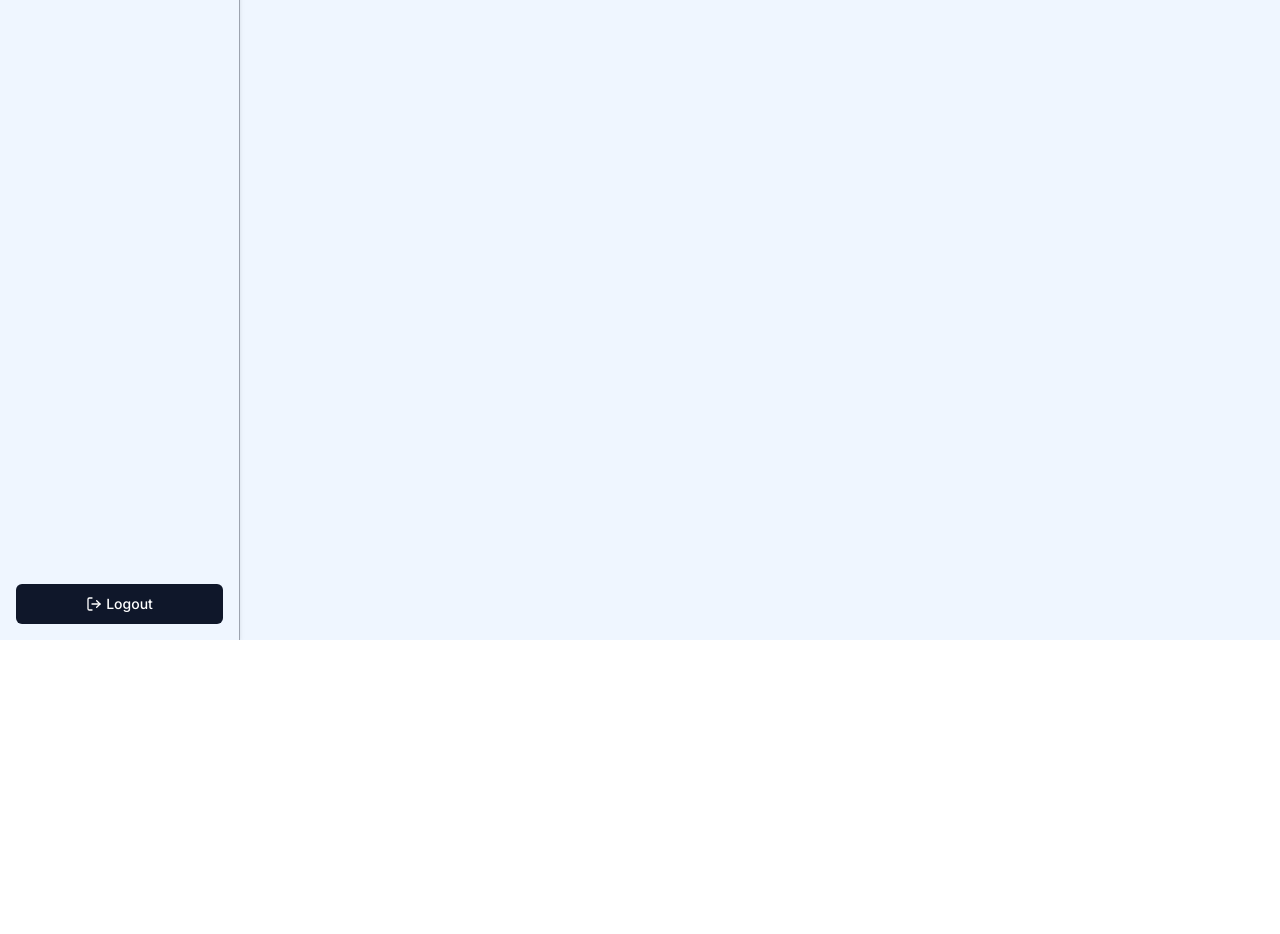
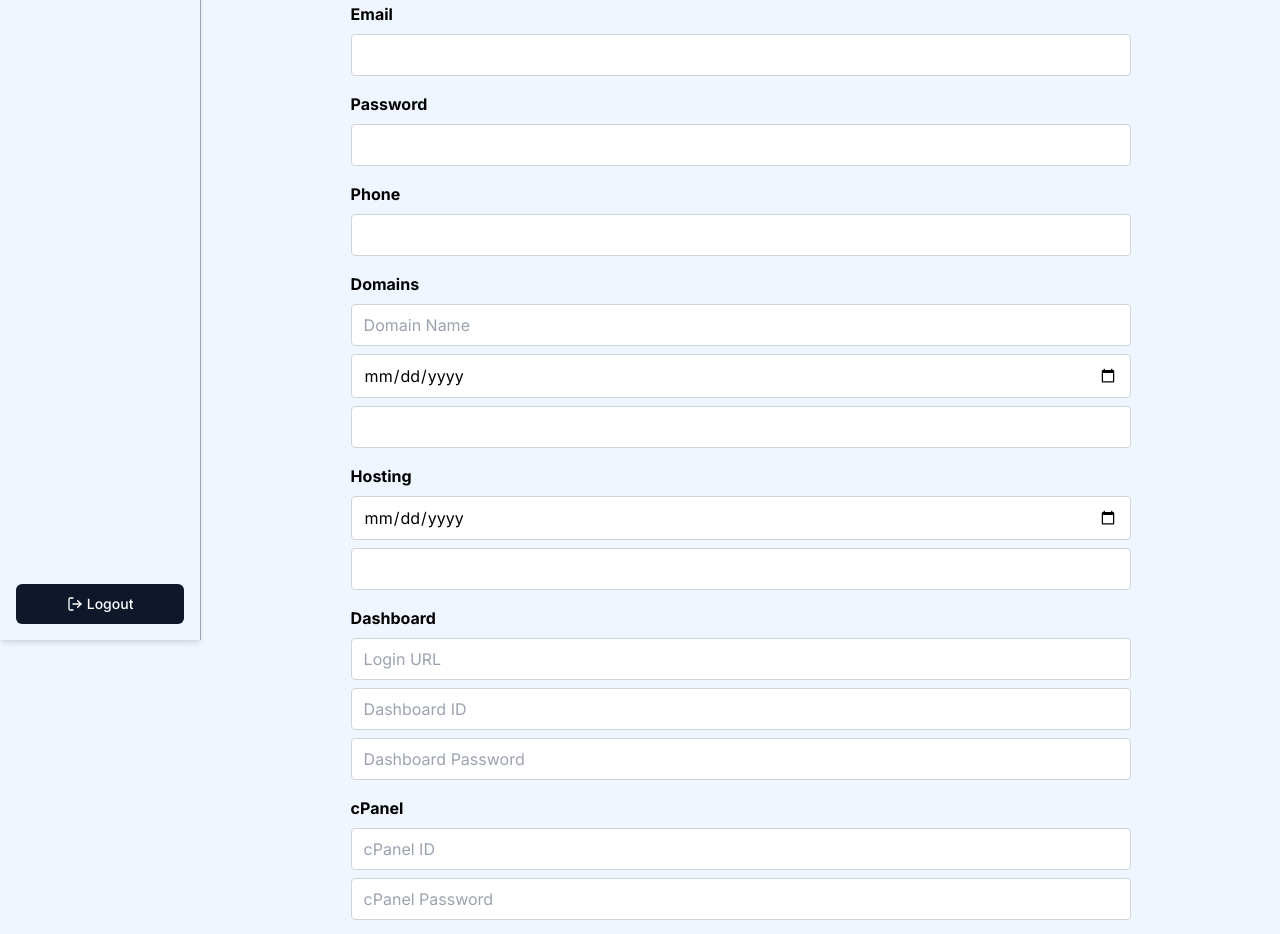
Before and after one commit to riteshk-007/ControlPanelX, a Next.js app: page /admin-dashboard/create-user in a window 1280 px wide. Shown: the part 160-1094 px from the top of the page. Before the commit the page ends 800 px from the top, so only its background shows below. Built offline with nearby package versions, Linux system fonts and the light colour scheme; no server answers.

Commit message:
feat: Add "Create User" page to Admin Dashboard

```diff
--- a/app/(pages)/admin-dashboard/create-user/page.js
+++ b/app/(pages)/admin-dashboard/create-user/page.js
@@ -1,7 +1,16 @@
-import React from "react";
+import CreateUserform from "@/app/components/CreateUserform";
+import { User } from "lucide-react";
 
 const CreateUser = () => {
-  return <div></div>;
+  return (
+    <div className="w-full flex-col flex p-5">
+      <h1 className="text-2xl font-bold mb-5 flex gap-2 items-center ">
+        <User />
+        Create User
+      </h1>
+      <CreateUserform />
+    </div>
+  );
 };
 
 export default CreateUser;
--- /dev/null
+++ b/app/components/CreateUserform.jsx
@@ -0,0 +1,255 @@
+"use client";
+import { useForm, useWatch } from "react-hook-form";
+
+const CreateUserform = () => {
+  const {
+    register,
+    handleSubmit,
+    formState: { errors },
+    control,
+  } = useForm();
+
+  const watchedFields = useWatch({
+    control,
+    name: ["domains", "hosting", "dashboard", "cpanel"],
+  });
+
+  const onSubmit = (data) => {
+    console.log(data);
+  };
+  return (
+    <form onSubmit={handleSubmit(onSubmit)} className=" mx-auto">
+      <div className="mb-4">
+        <label htmlFor="name" className="block font-bold mb-2">
+          Name
+        </label>
+        <input
+          type="text"
+          id="name"
+          className="w-full px-3 py-2 border border-gray-300 rounded"
+          {...register("name", { required: "Name is required" })}
+        />
+        {errors.name && <p className="text-red-500">{errors.name.message}</p>}
+      </div>
+
+      <div className="mb-4">
+        <label htmlFor="email" className="block font-bold mb-2">
+          Email
+        </label>
+        <input
+          type="email"
+          id="email"
+          className="w-full px-3 py-2 border border-gray-300 rounded"
+          {...register("email", {
+            required: "Email is required",
+            pattern: {
+              value: /\S+@\S+\.\S+/,
+              message: "Invalid email address",
+            },
+          })}
+        />
+        {errors.email && <p className="text-red-500">{errors.email.message}</p>}
+      </div>
+
+      <div className="mb-4">
+        <label htmlFor="password" className="block font-bold mb-2">
+          Password
+        </label>
+        <input
+          type="password"
+          id="password"
+          className="w-full px-3 py-2 border border-gray-300 rounded"
+          {...register("password", { required: "Password is required" })}
+        />
+        {errors.password && (
+          <p className="text-red-500">{errors.password.message}</p>
+        )}
+      </div>
+
+      <div className="mb-4">
+        <label htmlFor="phone" className="block font-bold mb-2">
+          Phone
+        </label>
+        <input
+          type="tel"
+          id="phone"
+          className="w-full px-3 py-2 border border-gray-300 rounded"
+          {...register("phone", {
+            required: "Phone number is required",
+            pattern: {
+              value: /^\d{10}$/,
+              message: "Invalid phone number",
+            },
+          })}
+        />
+        {errors.phone && <p className="text-red-500">{errors.phone.message}</p>}
+      </div>
+
+      <div className="mb-4">
+        <label htmlFor="domains" className="block font-bold mb-2">
+          Domains
+        </label>
+        <div>
+          <input
+            type="text"
+            id="domains.0.name"
+            className="w-full px-3 py-2 border border-gray-300 rounded mb-2"
+            placeholder="Domain Name"
+            {...register("domains.0.name", {
+              required: watchedFields?.domains?.some((field) => !!field),
+            })}
+          />
+          {errors.domains?.[0]?.name && (
+            <p className="text-red-500">{errors.domains[0].name.message}</p>
+          )}
+          <input
+            type="date"
+            id="domains.0.purchasedAt"
+            className="w-full px-3 py-2 border border-gray-300 rounded mb-2"
+            {...register("domains.0.purchasedAt", {
+              required: watchedFields?.domains?.some((field) => !!field),
+            })}
+          />
+          {errors.domains?.[0]?.purchasedAt && (
+            <p className="text-red-500">
+              {errors.domains[0].purchasedAt.message}
+            </p>
+          )}
+          <input
+            type="number"
+            id="domains.0.price"
+            className="w-full px-3 py-2 border border-gray-300 rounded"
+            {...register("domains.0.price", {
+              required: watchedFields?.domains?.some((field) => !!field),
+            })}
+          />
+          {errors.domains?.[0]?.price && (
+            <p className="text-red-500">{errors.domains[0].price.message}</p>
+          )}
+        </div>
+      </div>
+
+      <div className="mb-4">
+        <label htmlFor="hosting" className="block font-bold mb-2">
+          Hosting
+        </label>
+        <div>
+          <input
+            type="date"
+            id="hosting.0.purchasedAt"
+            className="w-full px-3 py-2 border border-gray-300 rounded mb-2"
+            {...register("hosting.0.purchasedAt", {
+              required: watchedFields?.hosting?.some((field) => !!field),
+            })}
+          />
+          {errors.hosting?.[0]?.purchasedAt && (
+            <p className="text-red-500">
+              {errors.hosting[0].purchasedAt.message}
+            </p>
+          )}
+          <input
+            type="number"
+            id="hosting.0.price"
+            className="w-full px-3 py-2 border border-gray-300 rounded"
+            {...register("hosting.0.price", {
+              required: watchedFields?.hosting?.some((field) => !!field),
+            })}
+          />
+          {errors.hosting?.[0]?.price && (
+            <p className="text-red-500">{errors.hosting[0].price.message}</p>
+          )}
+        </div>
+      </div>
+
+      <div className="mb-4">
+        <label htmlFor="dashboard" className="block font-bold mb-2">
+          Dashboard
+        </label>
+        <div>
+          <input
+            type="text"
+            id="dashboard.0.loginUrl"
+            className="w-full px-3 py-2 border border-gray-300 rounded mb-2"
+            placeholder="Login URL"
+            {...register("dashboard.0.loginUrl", {
+              required: watchedFields?.dashboard?.some((field) => !!field),
+            })}
+          />
+          {errors.dashboard?.[0]?.loginUrl && (
+            <p className="text-red-500">
+              {errors.dashboard[0].loginUrl.message}
+            </p>
+          )}
+          <input
+            type="text"
+            id="dashboard.0.dashboardId"
+            className="w-full px-3 py-2 border border-gray-300 rounded mb-2"
+            placeholder="Dashboard ID"
+            {...register("dashboard.0.dashboardId", {
+              required: watchedFields?.dashboard?.some((field) => !!field),
+            })}
+          />
+          {errors.dashboard?.[0]?.dashboardId && (
+            <p className="text-red-500">
+              {errors.dashboard[0].dashboardId.message}
+            </p>
+          )}
+          <input
+            type="password"
+            id="dashboard.0.password"
+            className="w-full px-3 py-2 border border-gray-300 rounded"
+            placeholder="Dashboard Password"
+            {...register("dashboard.0.password", {
+              required: watchedFields?.dashboard?.some((field) => !!field),
+            })}
+          />
+          {errors.dashboard?.[0]?.password && (
+            <p className="text-red-500">
+              {errors.dashboard[0].password.message}
+            </p>
+          )}
+        </div>
+      </div>
+
+      <div className="mb-4">
+        <label htmlFor="cpanel" className="block font-bold mb-2">
+          cPanel
+        </label>
+        <div>
+          <input
+            type="text"
+            id="cpanel.0.cpanelId"
+            className="w-full px-3 py-2 border border-gray-300 rounded mb-2"
+            placeholder="cPanel ID"
+            {...register("cpanel.0.cpanelId", {
+              required: watchedFields?.cpanel?.some((field) => !!field),
+            })}
+          />
+          {errors.cpanel?.[0]?.cpanelId && (
+            <p className="text-red-500">{errors.cpanel[0].cpanelId.message}</p>
+          )}
+          <input
+            type="password"
+            id="cpanel.0.password"
+            className="w-full px-3 py-2 border border-gray-300 rounded"
+            placeholder="cPanel Password"
+            {...register("cpanel.0.password", {
+              required: watchedFields?.cpanel?.some((field) => !!field),
+            })}
+          />
+          {errors.cpanel?.[0]?.password && (
+            <p className="text-red-500">{errors.cpanel[0].password.message}</p>
+          )}
+        </div>
+      </div>
+      <button type="submit" className="p-[3px] relative  w-full">
+        <div className="absolute inset-0 bg-gradient-to-r from-indigo-500 to-purple-500 rounded-lg" />
+        <div className="px-8 py-2  bg-black rounded-[6px]  relative group transition duration-200 text-white hover:bg-transparent">
+          Create User
+        </div>
+      </button>
+    </form>
+  );
+};
+
+export default CreateUserform;
```
